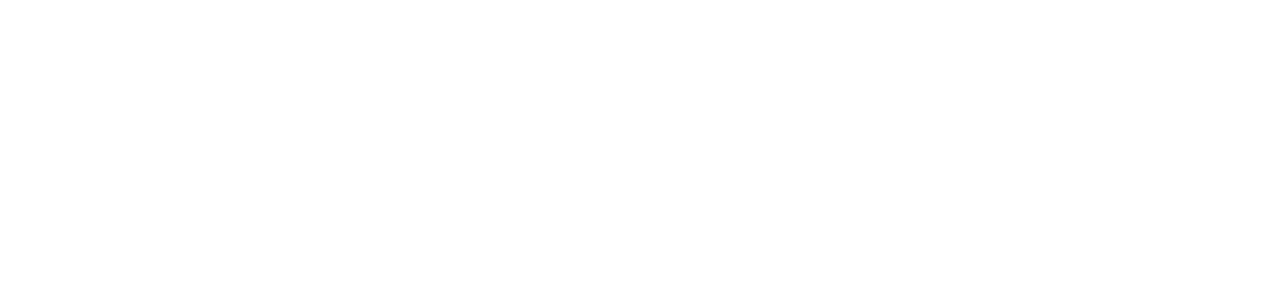
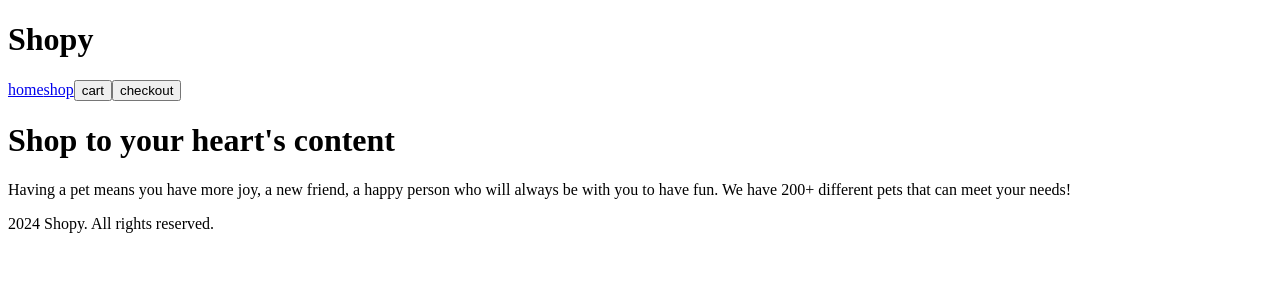
Before and after one commit to kenua/shopy, a React (Vite) app: page / in a window 1280 px wide. Shown: the top 300 px of the page. Built offline with nearby package versions, Linux system fonts and the light colour scheme.

Commit message:
Add React Router & pages
Installed React Router and added three different pages (Home,
Shop, and Checkout). Also added tests to ensure the app
navigates through them correctly.

```diff
--- a/package.json
+++ b/package.json
@@ -12,11 +12,13 @@
   },
   "dependencies": {
     "react": "^18.2.0",
-    "react-dom": "^18.2.0"
+    "react-dom": "^18.2.0",
+    "react-router-dom": "^6.21.2"
   },
   "devDependencies": {
     "@testing-library/jest-dom": "^6.2.0",
     "@testing-library/react": "^14.1.2",
+    "@testing-library/user-event": "^14.5.2",
     "@types/react": "^18.2.43",
     "@types/react-dom": "^18.2.17",
     "@vitejs/plugin-react": "^4.2.1",
--- a/src/App.jsx
+++ b/src/App.jsx
@@ -1,11 +1,25 @@
-import { useState } from 'react'
+import { Routes, Route } from 'react-router-dom'
+import Navbar from './components/Navbar.jsx'
+import Footer from './components/Footer.jsx'
+import Home from './pages/Home.jsx'
+import Shop from './pages/Shop.jsx'
+import Checkout from './pages/Checkout.jsx'
 
 function App() {
 
-  return (
-    <>
+	return (
+	<>
+    	<Navbar />
+
+		<Routes>
+			<Route path="/" element={<Home />} />
+			<Route path="/shop" element={<Shop />} />
+			<Route path="/checkout" element={<Checkout />} />
+		</Routes>
+
+		<Footer />
     </>
-  )
+	)
 }
 
 export default App
--- /dev/null
+++ b/src/components/Footer.jsx
@@ -0,0 +1,9 @@
+function Footer() {
+    return (
+    <footer data-testid="footer">
+        <p>2024 Shopy. All rights reserved.</p>
+    </footer>
+    )
+}
+
+export default Footer
--- /dev/null
+++ b/src/components/Navbar.jsx
@@ -0,0 +1,20 @@
+import { Link, useNavigate } from 'react-router-dom'
+
+function Navbar(props) {
+    let navigate = useNavigate()
+
+    const handleButtonClick = () => navigate('checkout')
+
+    return (
+    <header data-testid="navbar">
+        <h1>Shopy</h1>
+        <Link to="/">home</Link>
+        <Link to="/shop">shop</Link>
+        <button type="button" onClick={handleButtonClick}>cart</button>
+        <button type="button" onClick={handleButtonClick}>checkout</button>
+        <span>{props.quantity}</span>
+    </header>
+    )
+}
+
+export default Navbar
--- a/src/main.jsx
+++ b/src/main.jsx
@@ -1,9 +1,12 @@
 import React from 'react'
 import ReactDOM from 'react-dom/client'
+import { BrowserRouter } from 'react-router-dom'
 import App from './App.jsx'
 
 ReactDOM.createRoot(document.getElementById('root')).render(
   <React.StrictMode>
-    <App />
+    <BrowserRouter>
+      <App />
+    </BrowserRouter>
   </React.StrictMode>,
 )
--- /dev/null
+++ b/src/pages/Checkout.jsx
@@ -0,0 +1,10 @@
+function Checkout() {
+    return (
+    <>
+        <h1>Checkout</h1>
+        <p>Home &gt; checkout</p>
+    </>
+    )
+}
+
+export default Checkout
--- /dev/null
+++ b/src/pages/Home.jsx
@@ -0,0 +1,10 @@
+function Home() {
+    return (
+    <>
+        <h1>Shop to your heart's content</h1>
+        <p>Having a pet means you have more joy, a new friend, a happy person who will always be with you to have fun. We have 200+ different pets that can meet your needs!</p>
+    </>
+    )
+}
+
+export default Home
--- /dev/null
+++ b/src/pages/Shop.jsx
@@ -0,0 +1,10 @@
+function Shop() {
+    return (
+    <>
+        <h1>Shop</h1>
+        <p>Home &gt; shop</p>
+    </>
+    )
+}
+
+export default Shop
```
Also changed, not shown: 2 other files (tests, documents, lock files or other folders).
